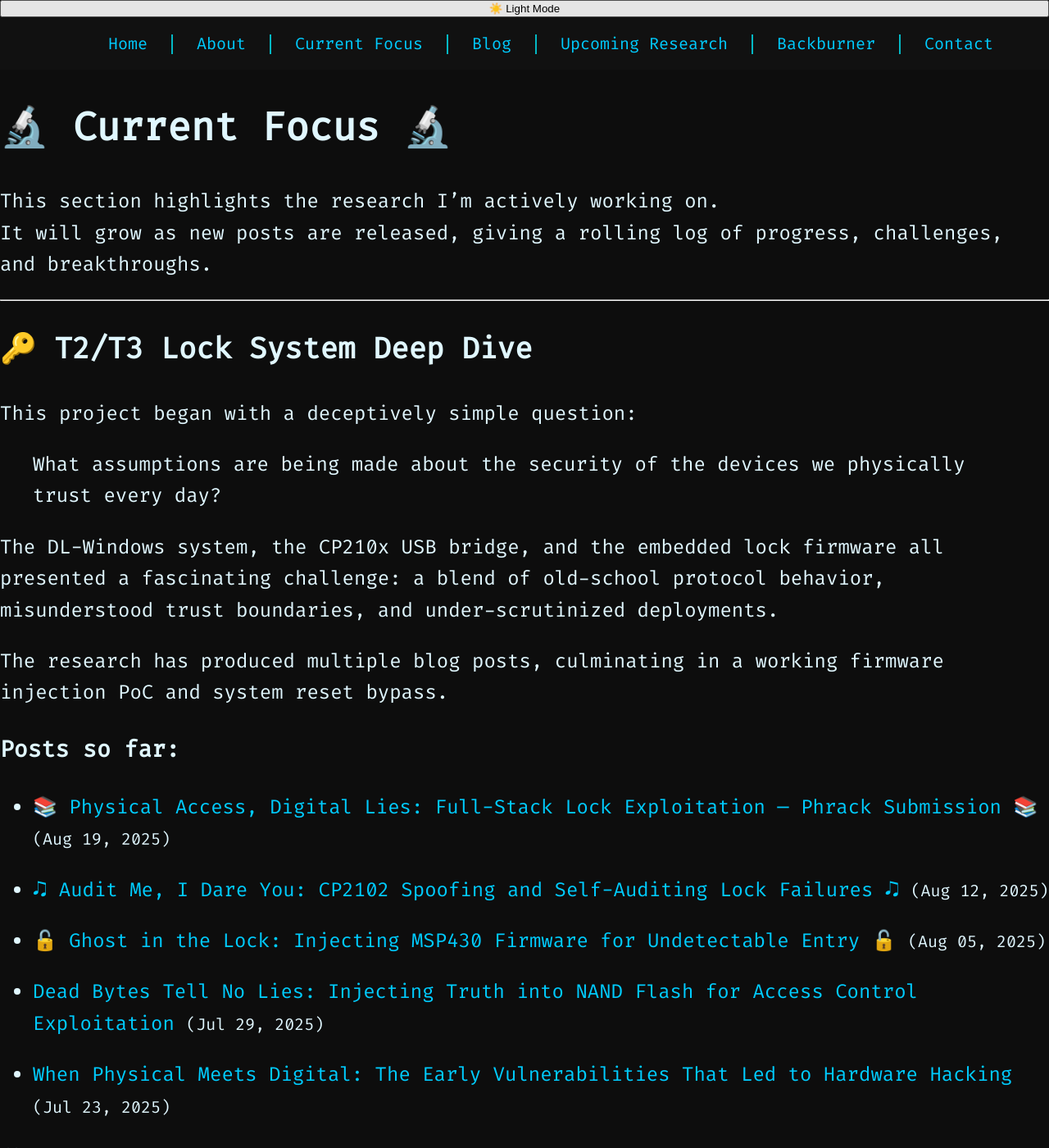
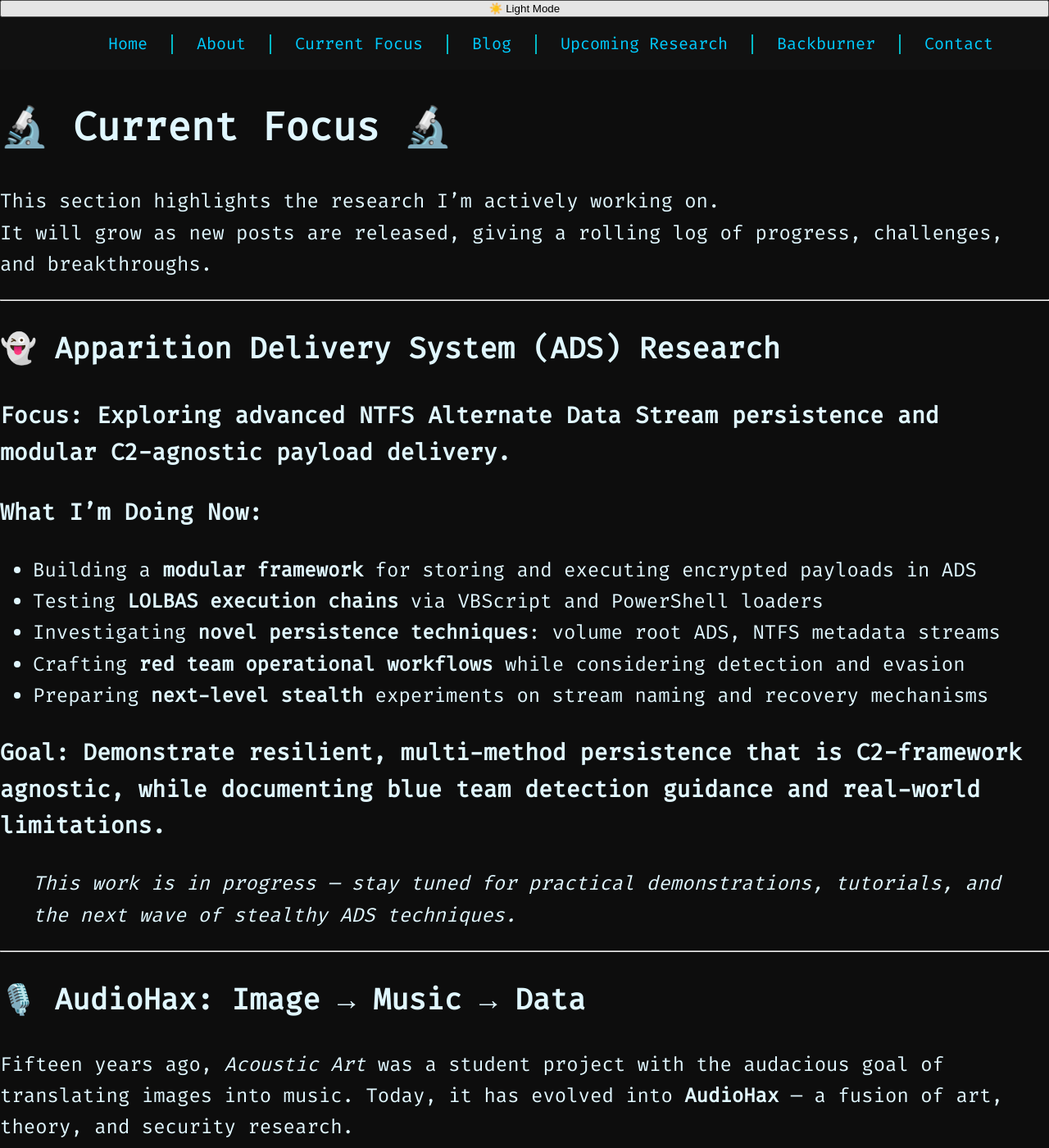
Before and after one commit to Qweary/Qweary.github.io, a Jekyll site: the page built from current.md, in a window 1280 px wide and 1400 px high. Shown: the whole window at 82% size. Built offline with Jekyll 4.4.1, drawn with Linux system fonts in a browser that asks for light colours; a script that is not in the unit is left out; some of the changed text lies outside the part shown.

Commit message:
Update current.md

```diff
--- a/current.md
+++ b/current.md
@@ -11,23 +11,21 @@ It will grow as new posts are released, giving a rolling log of progress, challe
 
 ---
 
-## 🔑 T2/T3 Lock System Deep Dive
+## 👻 Apparition Delivery System (ADS) Research
 
-This project began with a deceptively simple question:
+### **Focus:** Exploring advanced NTFS Alternate Data Stream persistence and modular C2-agnostic payload delivery.
 
-> What assumptions are being made about the security of the devices we physically trust every day?
+### **What I'm Doing Now:**
+- Building a **modular framework** for storing and executing encrypted payloads in ADS
+- Testing **LOLBAS execution chains** via VBScript and PowerShell loaders
+- Investigating **novel persistence techniques**: volume root ADS, NTFS metadata streams
+- Crafting **red team operational workflows** while considering detection and evasion
+- Preparing **next-level stealth** experiments on stream naming and recovery mechanisms
 
-The DL-Windows system, the CP210x USB bridge, and the embedded lock firmware all presented a fascinating challenge: a blend of old-school protocol behavior, misunderstood trust boundaries, and under-scrutinized deployments.
+### **Goal:** Demonstrate resilient, multi-method persistence that is **C2-framework agnostic**, while documenting blue team detection guidance and real-world limitations.
 
-The research has produced multiple blog posts, culminating in a working firmware injection PoC and system reset bypass.
+> _This work is in progress — stay tuned for practical demonstrations, tutorials, and the next wave of stealthy ADS techniques._
 
-### Posts so far:
-{% for post in site.categories.research %}
-- [{{ post.title }}]({{ post.url | relative_url }}) <small>({{ post.date | date: "%b %d, %Y" }})</small>
-{% endfor %}
-
-📺 Proof of concept video:
-<iframe width="560" height="315" src="https://www.youtube.com/embed/tD7BfMAFk9E" title="YouTube video player" frameborder="0" allowfullscreen></iframe>
 
 ---
 
```
